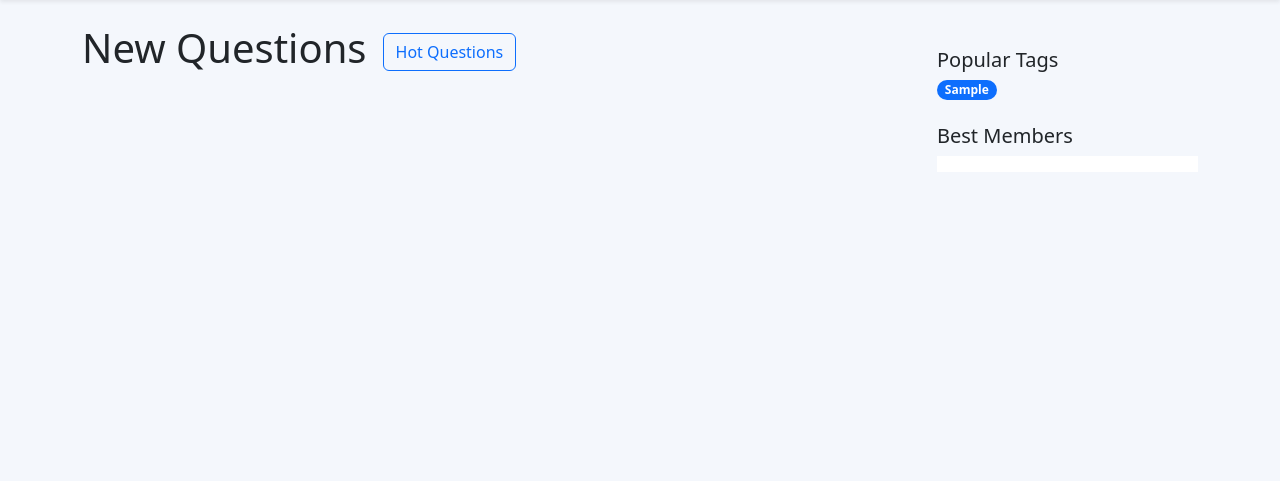
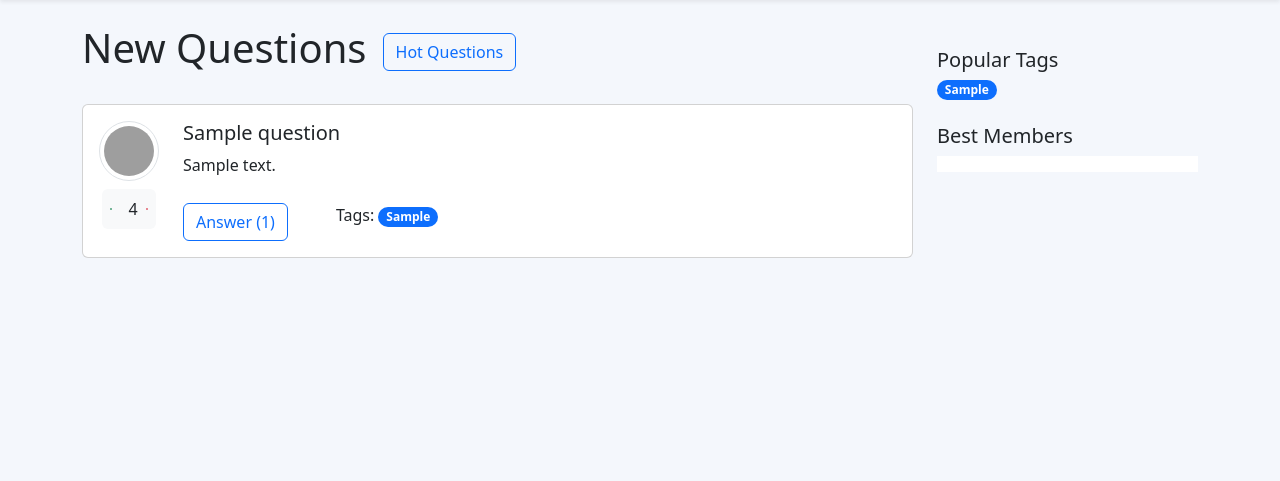
Before and after one commit to IfroloffI/askme_frolov, a Django app: page / in a window 1280 px wide. Shown: the part 80-561 px from the top of the page. Run offline with Django 5.2, Linux system fonts and the light colour scheme; a user stored in the database is signed in; tables that the repository leaves empty hold one stand-in row (values such as "Sample post"); some libraries are stand-ins or nearby versions; grey boxes are pictures that could not be loaded.

Commit message:
[FIX] | fix bugs in index page with print of cards

```diff
--- a/baseapp/baseapp/settings.py
+++ b/baseapp/baseapp/settings.py
@@ -49,7 +49,7 @@ MIDDLEWARE = [
 ]
 
 LOGIN_REDIRECT_URL = '/ask/'
-
+LOGOUT_REDIRECT_URL = '/'
 ROOT_URLCONF = "baseapp.urls"
 
 TEMPLATES = [
--- a/baseapp/mainapp/urls.py
+++ b/baseapp/mainapp/urls.py
@@ -11,7 +11,7 @@ urlpatterns = [
     path('hot/', views.hot, name="hot"),
     path('login/', auth_views.LoginView.as_view(template_name='login.html'), name='login'),
     path('register/', views.register, name='register'),
-    path('logout/', auth_views.LogoutView.as_view(template_name='logout.html'), name='logout'),
+    path('logout/', views.logout_view, name='logout'),
     path('question/<int:id_question>/', views.question, name="question"),
     path('register/', views.register, name='register'),
     path('settings/', views.settings, name='settings'),
--- a/baseapp/mainapp/views.py
+++ b/baseapp/mainapp/views.py
@@ -8,6 +8,7 @@ from django.shortcuts import render, redirect
 from django.contrib.auth.decorators import login_required
 from django.contrib import messages
 from .forms import QuestionForm
+from django.contrib.auth import logout
 from .models import Profile, Tag, Question
 
 
@@ -45,14 +46,17 @@ def ask(request):
 
 
 def index(request):
+    questions = Question.objects.all()
+    paginator = Paginator(questions, 10)  # Разбиваем на страницы, по 10 вопросов на каждой
+    page_number = request.GET.get('page')  # Получаем номер страницы из запроса
+    page_obj = paginator.get_page(page_number)  # Получаем объект страницы
     popular_users = Profile.objects.popular_users()  # Получаем популярных пользователей
-    questions = Question.objects.all()
     popular_tags = Tag.objects.popular_tags()  # Получаем популярные теги
 
     return render(request, 'index.html', {
         'popular_users': popular_users,  # Добавляем популярных пользователей в контекст
-        'questions': questions,
         'popular_tags': popular_tags,  # Добавляем популярные теги
+        'content': page_obj  # Передаем только page_obj
     })
 
 
@@ -206,3 +210,8 @@ def hot(request):
 def settings(request):
     popular_tags = Tag.objects.popular_tags()  # Получаем популярные теги
     return render(request, 'settings.html', {'user': request.user, 'popular_tags': popular_tags})
+
+
+def logout_view(request):
+    logout(request)
+    return redirect('index')
--- a/baseapp/static/css/custom.css
+++ b/baseapp/static/css/custom.css
@@ -6,6 +6,12 @@
 .profileAvatar {
     width: 60px;
     height: 60px;
+    object-fit: cover;
+}
+
+.profileAvatarBig {
+    width: 120px;
+    height: 120px;
     object-fit: cover;
 }
 
--- a/baseapp/templates/components/pagination.html
+++ b/baseapp/templates/components/pagination.html
@@ -1,23 +1,23 @@
 <nav aria-label="Pagination" class="mt-3">
-    {% if content.page_items.paginator.num_pages > 1 %}
+    {% if content.paginator.num_pages > 1 %}
     <ul class="pagination pagination-rounded justify-content-center">
-        {% if content.page_items.has_previous %}
+        {% if content.has_previous %}
         <li class="page-item">
-                <a class="page-link" href="?page={{ content.page_items.previous_page_number }}" aria-label="Previous">
+            <a class="page-link" href="?page={{ content.previous_page_number }}" aria-label="Previous">
                 <span aria-hidden="true">&laquo; Previous</span>
             </a>
         </li>
         {% endif %}
 
-        {% for num in content.page_items.paginator.page_range %}
-            <li class="page-item {% if content.page_items.number == num %} active{% endif %}">
+        {% for num in content.paginator.page_range %}
+        <li class="page-item {% if content.number == num %} active{% endif %}">
             <a class="page-link" href="?page={{ num }}">{{ num }}</a>
         </li>
         {% endfor %}
 
-        {% if content.page_items.has_next %}
+        {% if content.has_next %}
         <li class="page-item">
-                <a class="page-link" href="?page={{ content.page_items.next_page_number }}" aria-label="Next">
+            <a class="page-link" href="?page={{ content.next_page_number }}" aria-label="Next">
                 <span aria-hidden="true">Next &raquo;</span>
             </a>
         </li>
--- a/baseapp/templates/components/questioncard.html
+++ b/baseapp/templates/components/questioncard.html
@@ -3,7 +3,8 @@
         <div class="row">
             <div class="col-auto d-flex align-items-start">
                 <div class="d-flex flex-column align-items-center">
-                    <img src="../static/img/pfp.jpg" alt="Avatar" class="img-thumbnail profilePictureQuestion mb-2" style="width: 60px; height: 60px;">
+                    <img src="../static/img/pfp.jpg" alt="Avatar" class="img-thumbnail profilePictureQuestion mb-2"
+                         style="width: 60px; height: 60px;">
                     <div class="d-flex align-items-center bg-light rounded p-2">
                         <button class="btn btn-outline-success p-0 me-2" aria-label="Upvote">
                             <i class="bi bi-arrow-up-circle-fill vote-icon"></i>
@@ -17,7 +18,7 @@
             </div>
             <div class="col">
                 <h5 class="card-title">
-                    <a class="text-decoration-none text-reset" href="{% url 'app:question' question.id %}">
+                    <a class="text-decoration-none text-reset" href="{% url 'question' question.id %}">
                         {{ question.title }}
                     </a>
                 </h5>
@@ -27,14 +28,14 @@
                     </p>
                 </div>
                 <div class="d-flex gap-5">
-                    <a href="{% url 'app:question' question.id %}#end" class="card-link btn btn-outline-primary">
+                    <a href="{% url 'question' question.id %}#end" class="card-link btn btn-outline-primary">
                         Answer ({{ question.answer_count }})
                     </a>
                     <div>
                         <span>Tags:</span>
                         {% for tag in question.tags.all %}
                         <span class="badge rounded-pill text-bg-primary">
-                            <a class="text-decoration-none text-reset" href="{% url 'app:tag' tag.id %}">
+                            <a class="text-decoration-none text-reset" href="{% url 'tag' tag.id %}">
                                 {{ tag.tag }}
                             </a>
                         </span>
--- a/baseapp/templates/index.html
+++ b/baseapp/templates/index.html
@@ -11,7 +11,7 @@ Index Page
 </div>
 
 <div class="d-flex flex-column gap-3">
-    {% for question in content.page_items.object_list %}
+    {% for question in content.object_list %}
     {% include "components/questioncard.html" %}
     {% endfor %}
 </div>
```
Also changed, not shown: baseapp/templates/logout.html (+22 -4 lines), baseapp/templates/settings.html (+4 -3 lines). Lines whose indentation alone changed are shown as unchanged.
